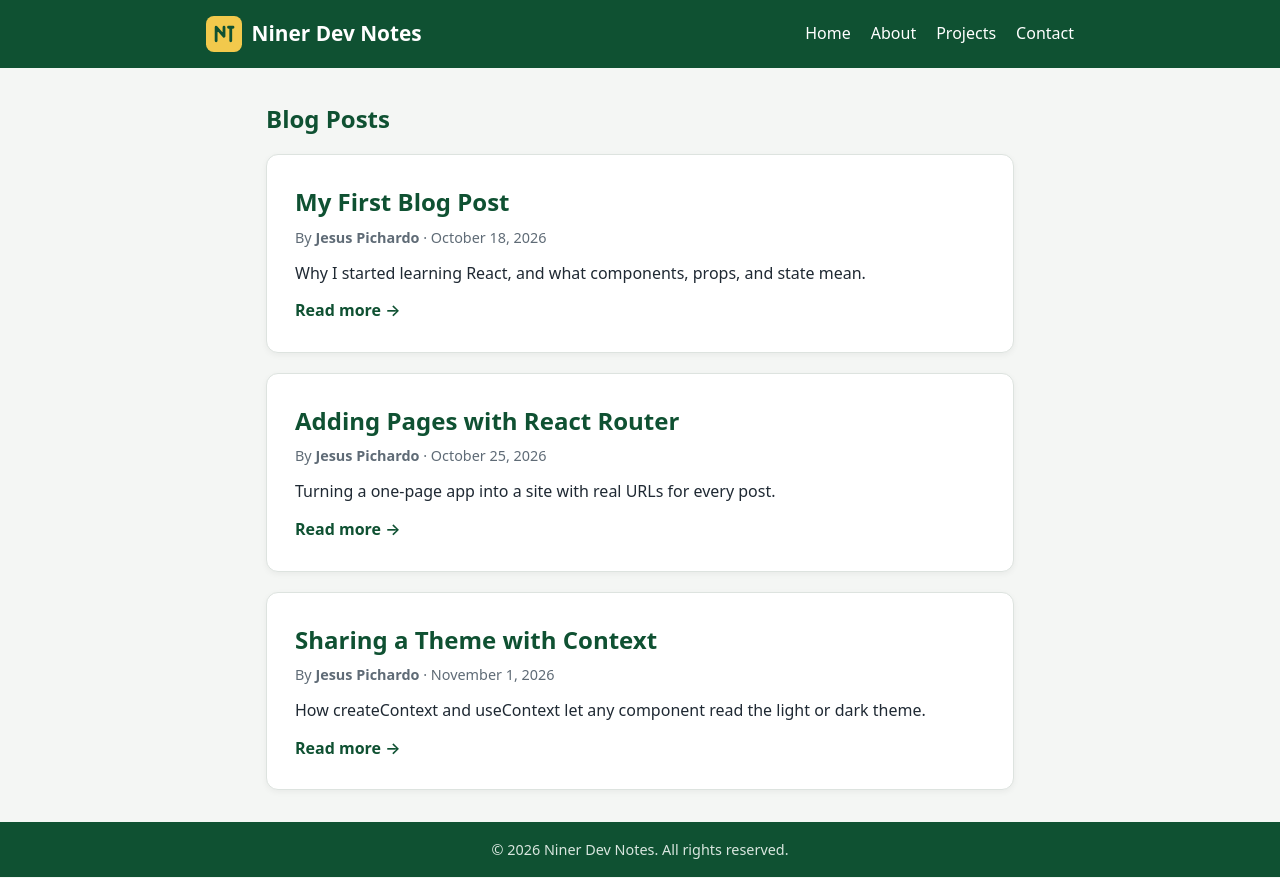
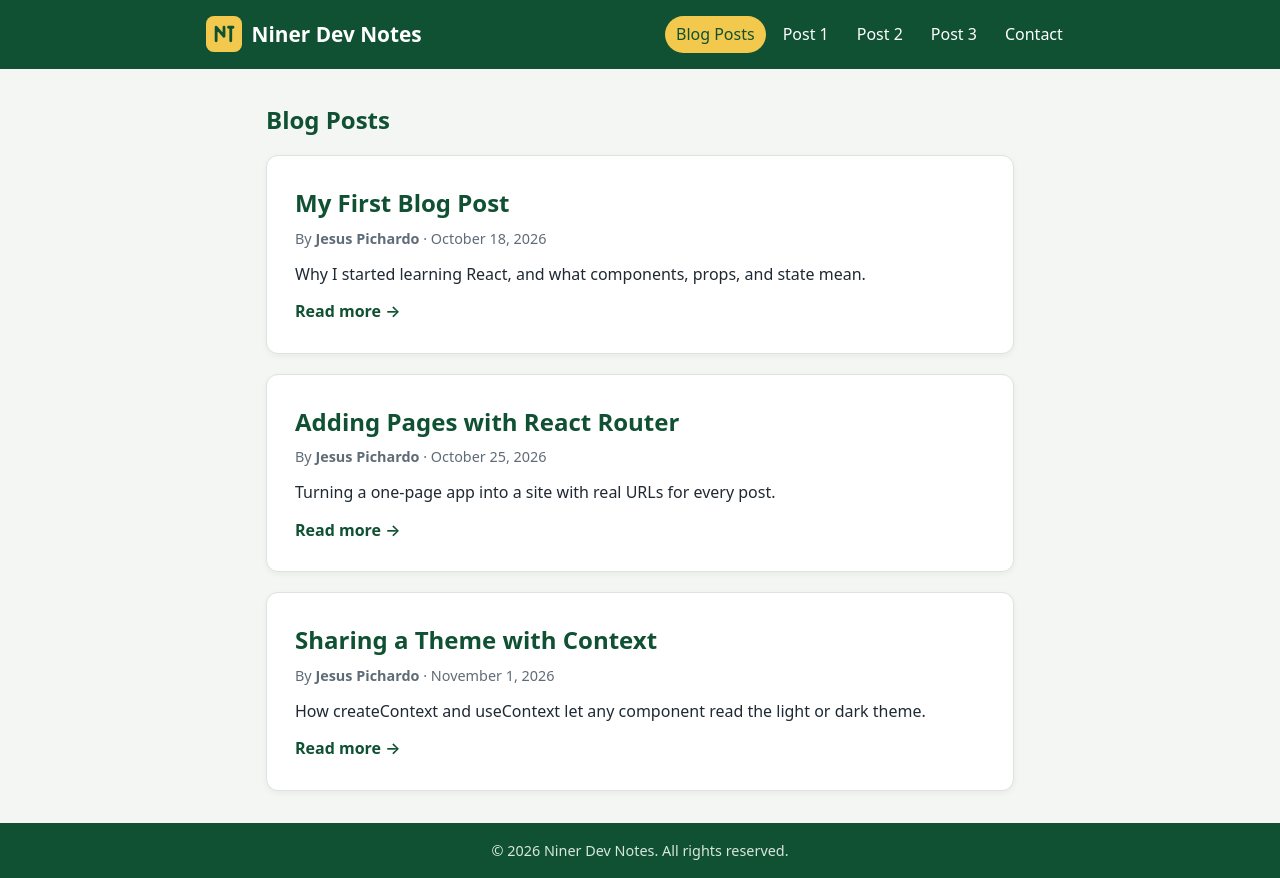
Before and after one commit to BobbyPinn/blog-lab, a React (Vite) app: page / in a window 1280 px wide. Built offline with nearby package versions, Linux system fonts and the light colour scheme.

Commit message:
Part 4: Add CommonLayout with Outlet and Navbar with dynamic post links

```diff
--- a/src/App.jsx
+++ b/src/App.jsx
@@ -1,23 +1,19 @@
 import { Routes, Route } from 'react-router'
-import Header from './components/layout/Header.jsx'
-import Footer from './components/layout/Footer.jsx'
+import CommonLayout from './components/layout/CommonLayout.jsx'
 import BlogPostsPage from './pages/BlogPostsPage.jsx'
 import IndividualPostPage from './pages/IndividualPostPage.jsx'
 import ContactPage from './pages/ContactPage.jsx'
 
 function App() {
   return (
-    <div className="page">
-      <Header />
-      <main className="main">
-        <Routes>
-          <Route path="/" element={<BlogPostsPage />} />
-          <Route path="/post/:post_id" element={<IndividualPostPage />} />
-          <Route path="/contact" element={<ContactPage />} />
-        </Routes>
-      </main>
-      <Footer />
-    </div>
+    <Routes>
+      {/* Routes nested here render inside CommonLayout's <Outlet /> */}
+      <Route element={<CommonLayout />}>
+        <Route path="/" element={<BlogPostsPage />} />
+        <Route path="/post/:post_id" element={<IndividualPostPage />} />
+        <Route path="/contact" element={<ContactPage />} />
+      </Route>
+    </Routes>
   )
 }
 
--- /dev/null
+++ b/src/components/layout/CommonLayout.jsx
@@ -0,0 +1,18 @@
+import { Outlet } from 'react-router'
+import Navbar from './Navbar.jsx'
+import Footer from './Footer.jsx'
+
+// Shared page frame: the matching child route renders where <Outlet /> is
+function CommonLayout() {
+  return (
+    <div className="page">
+      <Navbar />
+      <main className="main">
+        <Outlet />
+      </main>
+      <Footer />
+    </div>
+  )
+}
+
+export default CommonLayout
--- a/src/components/layout/Header.jsx
+++ /dev/null
@@ -1,23 +0,0 @@
-function Header() {
-  return (
-    <header className="header">
-      <div className="header-inner">
-        <div className="brand">
-          <svg width="36" height="36" viewBox="0 0 64 64" aria-hidden="true">
-            <rect width="64" height="64" rx="14" fill="#f2c94c" />
-            <path d="M18 44V20l14 16V20M40 20h8M44 20v24" stroke="#0f5132" strokeWidth="5" fill="none" strokeLinecap="round" strokeLinejoin="round" />
-          </svg>
-          <span>Niner Dev Notes</span>
-        </div>
-        <nav className="nav">
-          <a href="#">Home</a>
-          <a href="#">About</a>
-          <a href="#">Projects</a>
-          <a href="#">Contact</a>
-        </nav>
-      </div>
-    </header>
-  )
-}
-
-export default Header
--- /dev/null
+++ b/src/components/layout/Navbar.jsx
@@ -0,0 +1,29 @@
+import { Link, NavLink } from 'react-router'
+import { posts } from '../../data/posts.js'
+
+function Navbar() {
+  return (
+    <header className="header">
+      <div className="header-inner">
+        <Link to="/" className="brand">
+          <svg width="36" height="36" viewBox="0 0 64 64" aria-hidden="true">
+            <rect width="64" height="64" rx="14" fill="#f2c94c" />
+            <path d="M18 44V20l14 16V20M40 20h8M44 20v24" stroke="#0f5132" strokeWidth="5" fill="none" strokeLinecap="round" strokeLinejoin="round" />
+          </svg>
+          <span>Niner Dev Notes</span>
+        </Link>
+        <nav className="nav" aria-label="Main">
+          <NavLink to="/" end>Blog Posts</NavLink>
+          {posts.map((post) => (
+            <NavLink key={post.id} to={`/post/${post.id}`} title={post.title}>
+              Post {post.id}
+            </NavLink>
+          ))}
+          <NavLink to="/contact">Contact</NavLink>
+        </nav>
+      </div>
+    </header>
+  )
+}
+
+export default Navbar
--- a/src/index.css
+++ b/src/index.css
@@ -15,10 +15,18 @@ body {
   max-width: 900px; margin: 0 auto; padding: 1rem;
   display: flex; align-items: center; justify-content: space-between; gap: 1rem; flex-wrap: wrap;
 }
-.brand { display: flex; align-items: center; gap: .6rem; font-size: 1.3rem; font-weight: 700; }
-.nav { display: flex; gap: 1.25rem; }
-.nav a { color: #fff; text-decoration: none; font-weight: 500; }
+.brand {
+  display: flex; align-items: center; gap: .6rem; font-size: 1.3rem; font-weight: 700;
+  color: #fff; text-decoration: none;
+}
+.nav { display: flex; flex-wrap: wrap; gap: .35rem; }
+.nav a {
+  color: #fff; text-decoration: none; font-weight: 500;
+  padding: .35rem .7rem; border-radius: 999px;
+}
 .nav a:hover { color: #f2c94c; }
+/* NavLink adds the "active" class to the link for the current page */
+.nav a.active { background: #f2c94c; color: #0f5132; }
 
 .main {
   flex: 1; width: 100%; max-width: 780px; margin: 0 auto;
```
